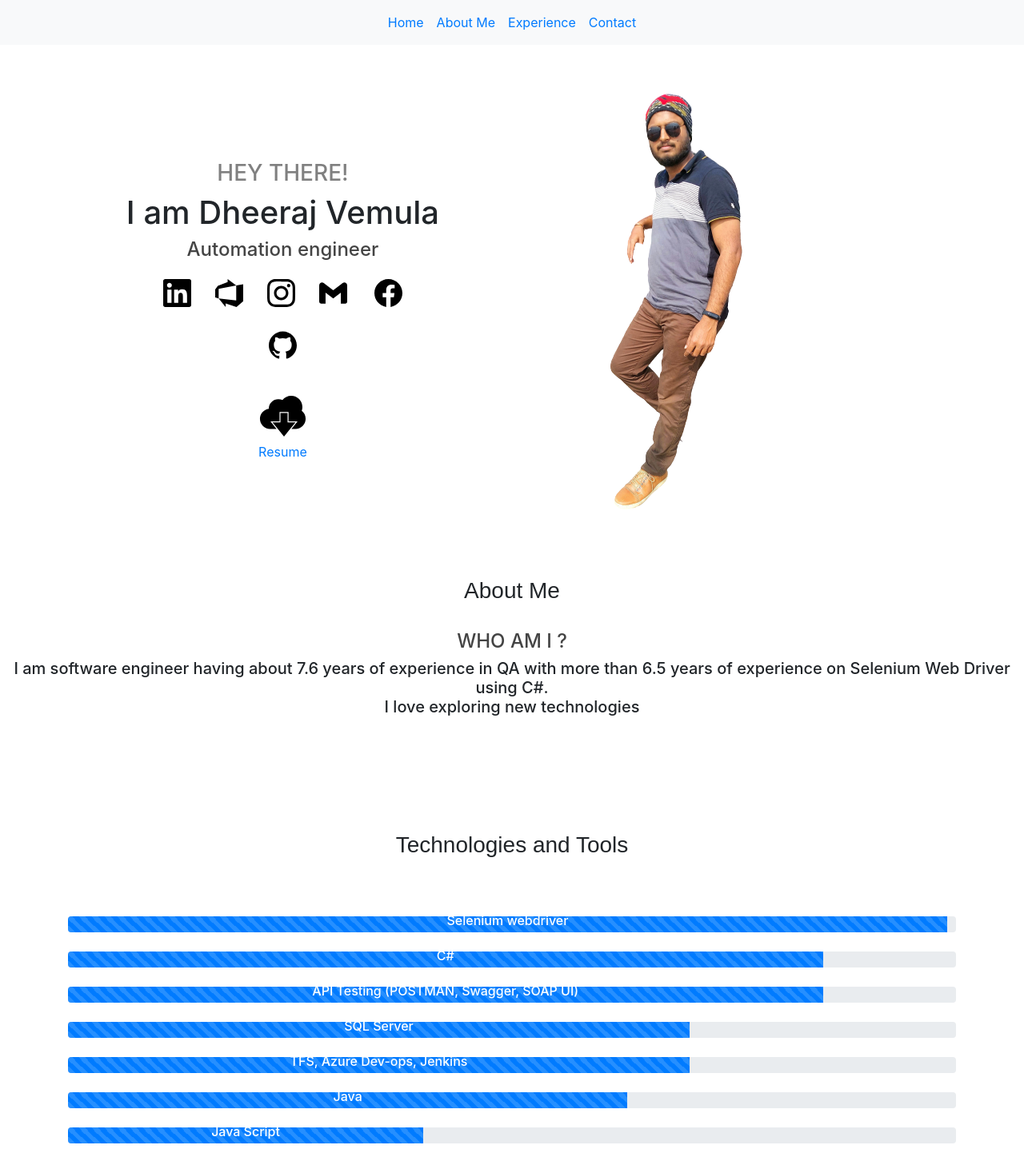
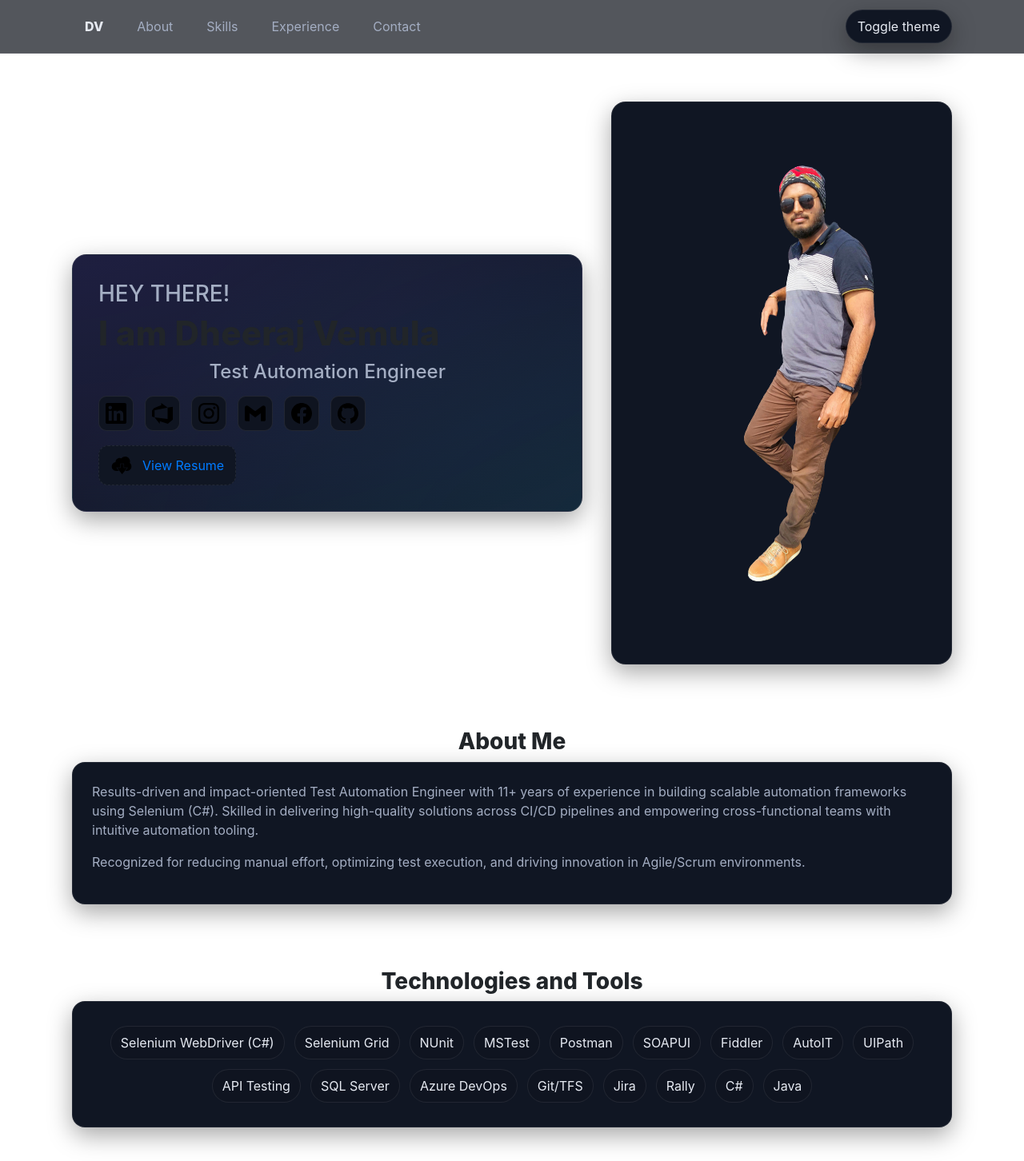
Before and after one commit to vemuladheeraj/portfolio, a React (Create React App) app: page / in a window 1280 px wide. Shown: the top 1452 px of the page at 80% size. Built offline with nearby package versions, Linux system fonts and the light colour scheme.

Commit message:
Modernize UI with dark/light theme support

```diff
--- a/src/App.css
+++ b/src/App.css
@@ -52,3 +52,191 @@
   display: block;
   margin-bottom: 9em;
 }
+
+/* Modern theme */
+:root {
+  --bg: #0b0f17;
+  --surface: #101623;
+  --surface-2: #0f1420;
+  --text: #e6eaf2;
+  --muted: #a4aec3;
+  --primary: #7c5cff;
+  --primary-600: #6a4cf0;
+  --accent: #22d3ee;
+  --card-border: rgba(255,255,255,0.08);
+  --shadow: 0 10px 30px rgba(0,0,0,0.35);
+}
+
+.light-theme {
+  --bg: #f6f8fc;
+  --surface: #ffffff;
+  --surface-2: #f2f5fb;
+  --text: #101623;
+  --muted: #495264;
+  --primary: #5b68ff;
+  --primary-600: #4855f3;
+  --accent: #0ea5e9;
+  --card-border: rgba(0,0,0,0.06);
+  --shadow: 0 10px 30px rgba(2,6,23,0.1);
+}
+
+body {
+  background: var(--bg);
+  color: var(--text);
+}
+
+.container-narrow {
+  max-width: 1100px;
+  margin: 0 auto;
+  padding: 0 20px;
+}
+
+.navbar-modern {
+  position: sticky;
+  top: 0;
+  z-index: 50;
+  backdrop-filter: saturate(180%) blur(8px);
+  background: color-mix(in oklab, var(--bg) 70%, transparent);
+  border-bottom: 1px solid var(--card-border);
+}
+
+.navbar-modern .nav-link {
+  color: var(--muted);
+}
+
+.navbar-modern .nav-link:hover {
+  color: var(--text);
+}
+
+.btn-theme-toggle {
+  border-radius: 9999px;
+  padding: 8px 14px;
+  border: 1px solid var(--card-border);
+  background: var(--surface);
+  color: var(--text);
+  box-shadow: var(--shadow);
+}
+
+.btn-primary-modern {
+  background: linear-gradient(135deg, var(--primary), var(--accent));
+  border: 0;
+  color: white;
+  border-radius: 10px;
+  padding: 12px 18px;
+  box-shadow: var(--shadow);
+}
+
+.btn-primary-modern:hover {
+  filter: brightness(1.05);
+}
+
+.hero {
+  display: grid;
+  grid-template-columns: 1.2fr 0.8fr;
+  gap: 36px;
+  align-items: center;
+  padding: 60px 0 20px;
+}
+
+.hero-card {
+  background: radial-gradient(1200px 600px at -10% -20%, rgba(124,92,255,0.15), transparent),
+              radial-gradient(800px 500px at 120% 120%, rgba(34,211,238,0.12), transparent),
+              var(--surface);
+  border: 1px solid var(--card-border);
+  border-radius: 18px;
+  padding: 32px;
+  box-shadow: var(--shadow);
+}
+
+.hero h1 {
+  font-size: 42px;
+  font-weight: 800;
+  letter-spacing: 0.3px;
+}
+
+.hero-sub {
+  color: var(--muted);
+}
+
+.socials {
+  display: flex;
+  flex-wrap: wrap;
+  gap: 14px;
+  margin-top: 16px;
+}
+
+.socials a img {
+  width: 44px;
+  height: 44px;
+  padding: 8px;
+  border-radius: 10px;
+  border: 1px solid var(--card-border);
+  background: var(--surface-2);
+}
+
+.resume-tile {
+  display: inline-flex;
+  align-items: center;
+  gap: 12px;
+  margin-top: 18px;
+  padding: 10px 14px;
+  border-radius: 12px;
+  border: 1px dashed var(--card-border);
+  background: var(--surface);
+}
+
+.avatar-card {
+  background: var(--surface);
+  border: 1px solid var(--card-border);
+  border-radius: 18px;
+  padding: 18px;
+  display: flex;
+  align-items: center;
+  justify-content: center;
+  height: 100%;
+  box-shadow: var(--shadow);
+}
+
+.avatar-card img {
+  max-width: 100%;
+  border-radius: 16px;
+}
+
+.section {
+  padding: 60px 0 20px;
+}
+
+.section h3 {
+  font-weight: 800;
+}
+
+.card-modern {
+  background: var(--surface);
+  border: 1px solid var(--card-border);
+  border-radius: 16px;
+  padding: 24px;
+  box-shadow: var(--shadow);
+}
+
+.chip {
+  display: inline-block;
+  padding: 8px 12px;
+  border-radius: 9999px;
+  background: var(--surface-2);
+  border: 1px solid var(--card-border);
+  color: var(--text);
+  margin: 6px;
+}
+
+.muted { color: var(--muted); }
+
+.footer-modern {
+  margin-top: 60px;
+  padding: 24px 0 40px;
+  color: var(--muted);
+  border-top: 1px solid var(--card-border);
+}
+
+@media (max-width: 992px) {
+  .hero { grid-template-columns: 1fr; }
+}
--- a/src/App.js
+++ b/src/App.js
@@ -19,66 +19,91 @@ import Contactme from './components/ContactMe.js';
 import Footer from './components/Footer.js';
 import resume from './DheerajResume.pdf';
 class  App extends Component {
+  constructor(props){
+    super(props);
+    this.state = { theme: 'dark' };
+  }
+
+  handleToggleTheme = () => {
+    const next = this.state.theme === 'dark' ? 'light' : 'dark';
+    this.setState({ theme: next });
+    const body = document.body;
+    if (next === 'light') body.classList.add('light-theme');
+    else body.classList.remove('light-theme');
+  }
 
   render(){
   return (
     <div className="App">
+      <Header onToggleTheme={this.handleToggleTheme}/>
 
-<Header/>
-<div class="row">
-  <div class="col-sm-9">
-  <div class="row">
-  <div class="col-sm-9">
-  <div>
+      <div className="container-narrow hero">
+        <div className="hero-card text-left">
+          <h3 className="hero-sub">HEY THERE!</h3>
+          <h1>I am Dheeraj Vemula</h1>
+          <h4 className="muted">Test Automation Engineer</h4>
 
-   <span  class="brlarge"></span>
+          <div className="socials">
+            <a href="https://www.linkedin.com/in/dheerajvemula/"><img src={linkedin} alt="LinkedIn"/></a>
+            <a href="https://dev.azure.com/vemuladheeraj/"><img src={azure} alt="Azure DevOps"/></a>
+            <a href="https://www.instagram.com/vemuladheeraj/"><img src={insta} alt="Instagram"/></a>
+            <a href="mailto:vemula.dheeraj@gmail.com"><img src={mail} alt="Email"/></a>
+            <a href="https://www.facebook.com/vemula.dheeraj.7/"><img src={fb} alt="Facebook"/></a>
+            <a href="https://github.com/vemuladheeraj"><img src={github} alt="GitHub"/></a>
           </div>
-    <h3 style={{color:'grey'}}>HEY THERE!</h3>
-    <h1> I am Dheeraj Vemula</h1>
-    <h4>Automation engineer</h4>
-    <div>
-   <a href="https://www.linkedin.com/in/dheerajvemula/"> <img src={linkedin} width="65" height="65" style={{border: 'solid 15px', color:'white'}}/></a>
-   <a href="https://dev.azure.com/vemuladheeraj/"><img src={azure} width="65" height="65" style={{border: 'solid 15px', color:'white'}}/></a>
-   <a href="https://www.instagram.com/vemuladheeraj/"><img src={insta} width="65" height="65" style={{border: 'solid 15px', color:'white'}} /></a>
-   <a href="#"><img src={mail} width="65" height="65" style={{border: 'solid 15px', color:'white'}}/></a>
-   <a href="https://www.facebook.com/vemula.dheeraj.7/"> <img src={fb} width="65" height="65" style={{border: 'solid 15px', color:'white'}}/></a>
+
+          <a className="resume-tile" href={resume} target="_blank" rel="noreferrer">
+            <img src={download} width="28" height="28" alt="Download"/>
+            <span>View Resume</span>
+          </a>
         </div>
-    <div class="col-sm-12">
-  <a href="https://github.com/vemuladheeraj"><img src={github} width="65" height="65" style={{border: 'solid 15px', color:'white'}}/></a>
-  </div>
-  <br>
-  </br>
-  <div class="container">
-  <div><a href={resume}><img src={download} width="65" height="65" /><br/>Resume</a></div>
-</div>
-  </div>
-  </div>
-  </div>
-  <div class="col-sm-2">
-    <div class="col-sm-1">
-    <img src={myimage} class="float-right"/>
-    </div>
+        <div className="avatar-card">
+          <img src={myimage} alt="Dheeraj"/>
         </div>
       </div>
 
-  <section>
-<h3 class="textAboutme" id="aboutme">About Me</h3>
-<br/>
-<h4>WHO AM I ?</h4>
-<h5>
-I am software engineer having about 7.6 years of experience in QA with more than 6.5 years of experience on Selenium Web Driver using C#.
-<br/>
-I love exploring new technologies
+      <section className="container-narrow section" id="aboutme">
+        <h3>About Me</h3>
+        <div className="card-modern text-left">
+          <p className="muted">Results-driven and impact-oriented Test Automation Engineer with 11+ years of experience in building scalable automation frameworks using Selenium (C#). Skilled in delivering high-quality solutions across CI/CD pipelines and empowering cross-functional teams with intuitive automation tooling.</p>
+          <p className="muted">Recognized for reducing manual effort, optimizing test execution, and driving innovation in Agile/Scrum environments.</p>
+        </div>
+      </section>
 
-</h5>
+      <section className="container-narrow section" id="tech">
+        <h3>Technologies and Tools</h3>
+        <div className="card-modern">
+          <div>
+            <span className="chip">Selenium WebDriver (C#)</span>
+            <span className="chip">Selenium Grid</span>
+            <span className="chip">NUnit</span>
+            <span className="chip">MSTest</span>
+            <span className="chip">Postman</span>
+            <span className="chip">SOAPUI</span>
+            <span className="chip">Fiddler</span>
+            <span className="chip">AutoIT</span>
+            <span className="chip">UIPath</span>
+            <span className="chip">API Testing</span>
+            <span className="chip">SQL Server</span>
+            <span className="chip">Azure DevOps</span>
+            <span className="chip">Git/TFS</span>
+            <span className="chip">Jira</span>
+            <span className="chip">Rally</span>
+            <span className="chip">C#</span>
+            <span className="chip">Java</span>
+          </div>
+        </div>
       </section>
-  <span  class="brlarge"></span>
-<Technologies id="Somewhere"/>
-<span  class="brlarge"></span>
+
+      <section className="container-narrow section" id="exp">
+        <h3>Experience</h3>
         <Experience/>
- <span  class="brlarge"></span>
+      </section>
+
+      <section className="container-narrow section" id="contact">
+        <h3>Contact</h3>
         <Contactme/>
-
+      </section>
 
       <Footer/>
     </div>
--- a/src/components/Header.js
+++ b/src/components/Header.js
@@ -2,70 +2,21 @@ import React,{Component} from 'react';
 import 'bootstrap/dist/css/bootstrap.css';
 
 class Header extends Component{
-   constructor(){
-       super();
-       this.test=this.test.bind(this);
-   }
-   test()
-       {
-           debugger;
-        //    var a =document.getElementById('Somewhere');
-        //    a.scrollIntoView();
-       }
-    render(){
+   render(){
+        const onToggleTheme = this.props.onToggleTheme;
         return(
-           <div>
-            <nav class="navbar navbar-expand-sm bg-light justify-content-center ">
-
-           <ul class="navbar-nav">
-               <li class="nav-item active">
-               <a class="nav-link" href="#">Home</a>
-               </li>
-                <li class="nav-item active">
-                    <a class="nav-link" href="#aboutme">About Me</a>
-                </li>
-                <li class="nav-item">
-                    <a class="nav-link" href="#exp">Experience</a>
-                </li>
-                <li class="nav-item active">
-                    <a class="nav-link" href="#contact">Contact</a>
-                </li>
-            </ul>
-
-          </nav>
-
-
-
-{/* <nav class="navbar navbar-expand-sm sticky-top navbar-light bg-light">
-    <div class="container">
-        <a class="navbar-brand" href="#">Home</a>
-        <button class="navbar-toggler navbar-toggler-right" type="button" data-toggle="collapse" data-target="#navbar1">
-            <span class="navbar-toggler-icon"></span>
-        </button>
-        <div class="collapse navbar-collapse" id="navbar1">
-            <ul class="navbar-nav">
-                <li class="nav-item active">
-                    <a class="nav-link" href="#aboutme">About Me</a>
-                </li>
-                <li class="nav-item">
-                    <a class="nav-link" href="#exp">Experience</a>
-                </li>
-            </ul>
-            <ul class="navbar-nav ml-auto">
-                <li class="nav-item active">
-                    <a class="nav-link" href="#contact">Contact</a>
-                </li>
-            </ul>
-        </div>
-    </div>
-</nav> */}
-
-</div>
+           <div className="navbar-modern">
+            <div className="container-narrow d-flex align-items-center justify-content-between" style={{padding: '12px 0'}}>
+              <div className="d-flex align-items-center" style={{gap:'10px'}}>
+                <a className="nav-link" href="#" style={{fontWeight:800, color:'var(--text)'}}>DV</a>
+                <a className="nav-link" href="#aboutme">About</a>
+                <a className="nav-link" href="#tech">Skills</a>
+                <a className="nav-link" href="#exp">Experience</a>
+                <a className="nav-link" href="#contact">Contact</a>
+              </div>
+              <button className="btn-theme-toggle" onClick={onToggleTheme} aria-label="Toggle theme">Toggle theme</button>
+            </div>
+          </div>
         );
     }}
     export default Header;
-
-    // function test()
-    // {
-    //     document.getElementById('Somewhere').scrollIntoView();
-    // }
```
Lines whose indentation alone changed are shown as unchanged.
